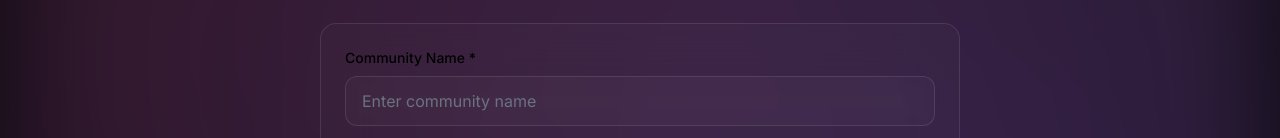
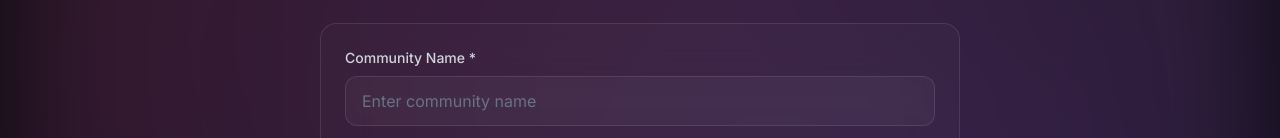
Before and after one commit to pavvann/vouch, a Next.js app: page /create-community in a window 1280 px wide. Shown: the part 462-600 px from the top of the page. Built offline with nearby package versions, Linux system fonts and the light colour scheme; no server answers.

Commit message:
Revert "work bro work"
This reverts commit 10cf89c7554ccfe9b1e854a84b38c63961d2b40b.

```diff
--- a/app/create-community/page.tsx
+++ b/app/create-community/page.tsx
@@ -147,7 +147,7 @@
           {/* Basic Info */}
           <div className="card space-y-5">
             <div>
-              <label className="block text-sm font-medium text-black mb-2">
+              <label className="block text-sm font-medium text-gray-300 mb-2">
                 Community Name *
               </label>
               <input
--- a/app/globals.css
+++ b/app/globals.css
@@ -114,11 +114,11 @@
 
   .input {
     @apply w-full px-4 py-3 rounded-xl;
-    @apply glass text-black placeholder-gray-500;
+    @apply glass text-white placeholder-gray-500;
     @apply focus:outline-none focus:ring-2 focus:ring-pink-500/50;
     @apply transition-all duration-200;
-    /* background-color: rgba(255, 255, 255, 0.03) !important; */
-    /* color: white !important; */
+    background-color: rgba(255, 255, 255, 0.03) !important;
+    color: white !important;
   }
 
   .input::placeholder {
```
